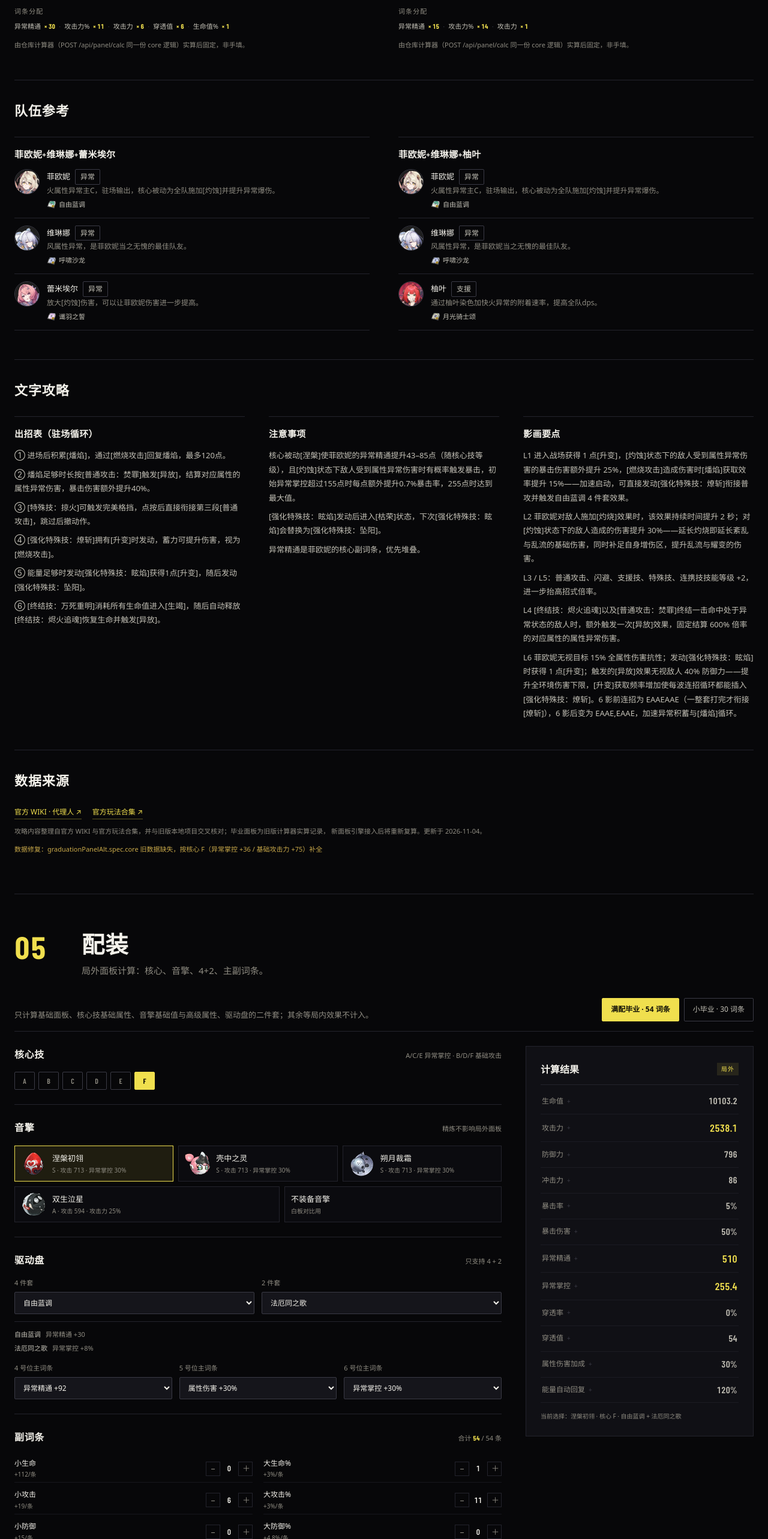
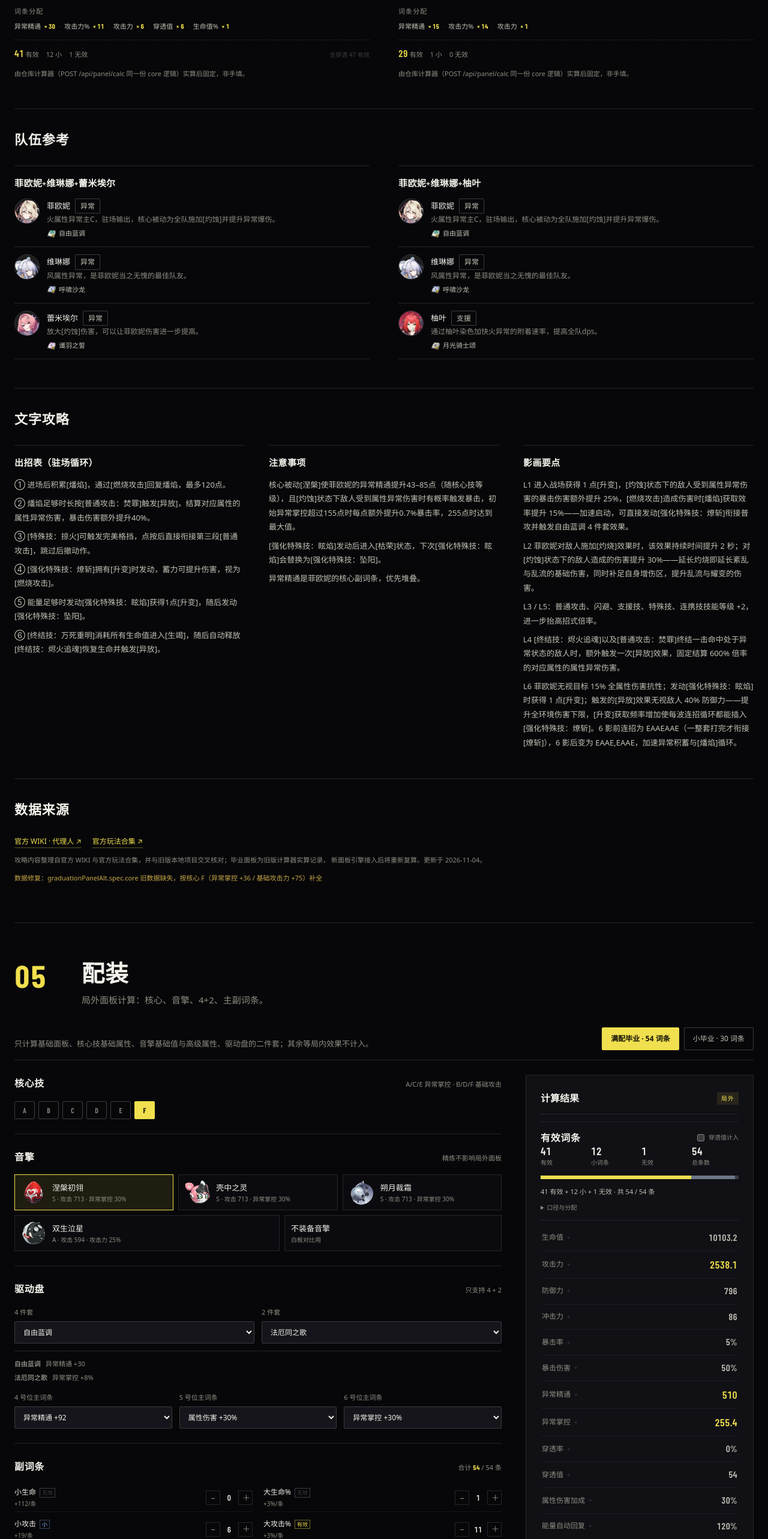
Before and after one commit to telmass/ZenlessSolution, a Vue app: page /agents/phoenix in a window 1280 px wide. Shown: the part 7935-10501 px from the top of the page at 60% size. Built offline with nearby package versions, Linux system fonts and the light colour scheme.

Commit message:
feat: M5 有效词条口径与配装面板

```diff
--- a/src/components/GuideSection.vue
+++ b/src/components/GuideSection.vue
@@ -3,6 +3,7 @@ import { computed } from 'vue'
 import type { Agent, GuideGraduation } from '@/types/agent'
 import { media } from '@/lib/media'
 import RichText from '@/components/RichText.vue'
+import { analyzeSubstats, PHOENIX_PROFILE } from '@/core/substats'
 
 const props = defineProps<{ agent: Agent }>()
 
@@ -45,11 +46,28 @@ const buildRows = (graduation: GuideGraduation) =>
 const effectiveCount = computed(() => {
   const spec = guide.value.graduation?.spec
   if (!spec?.subStats) return null
-  const effective = new Set(['am', 'anomaly_proficiency', 'atk_pct'])
-  return spec.subStats
-    .filter((item) => effective.has(item.id))
-    .reduce((total, item) => total + item.count, 0)
+  return analyzeSubstats(graduationCounts(spec.subStats), PHOENIX_PROFILE, {
+    budget: spec.budget,
+  }).effective
 })
+
+const SUBSTAT_ID_MAP: Record<string, string> = {
+  am: 'anomaly_proficiency',
+  pen_val: 'pen_value',
+}
+
+function graduationCounts(subStats: { id: string; count: number }[]) {
+  return Object.fromEntries(
+    subStats.map((item) => [SUBSTAT_ID_MAP[item.id] ?? item.id, item.count]),
+  )
+}
+
+function graduationAnalysis(item: GuideGraduation, includePenValue = false) {
+  return analyzeSubstats(graduationCounts(item.spec.subStats ?? []), PHOENIX_PROFILE, {
+    includePenValue,
+    budget: item.spec.budget,
+  })
+}
 
 function graduationLabel(item: GuideGraduation): string {
   const budget = item.spec.budget
@@ -215,6 +233,14 @@ function graduationLabel(item: GuideGraduation): string {
                 <b class="num">× {{ sub.count }}</b>
               </li>
             </ul>
+          </div>
+          <div class="graduation__effective">
+            <span><b class="num">{{ graduationAnalysis(item).effective }}</b> 有效</span>
+            <span>{{ graduationAnalysis(item).small }} 小</span>
+            <span>{{ graduationAnalysis(item).invalid }} 无效</span>
+            <em v-if="graduationAnalysis(item, true).effective !== graduationAnalysis(item).effective">
+              含穿透 {{ graduationAnalysis(item, true).effective }} 有效
+            </em>
           </div>
           <p class="graduation__note">{{ item.note }}</p>
         </article>
@@ -658,8 +684,7 @@ function graduationLabel(item: GuideGraduation): string {
   border-top: 1px solid var(--line);
 }
 
-.graduation__head {
-  display: flex;
+.graduation__head {  display: flex;
   align-items: center;
   justify-content: space-between;
   gap: var(--s3);
@@ -744,6 +769,32 @@ function graduationLabel(item: GuideGraduation): string {
 .graduation__subs li b {
   margin-left: 3px;
   color: var(--accent);
+}
+
+.graduation__effective {
+  display: flex;
+  flex-wrap: wrap;
+  align-items: baseline;
+  gap: 4px 12px;
+  margin-top: var(--s3);
+  padding-top: var(--s2);
+  border-top: 1px dashed var(--line);
+  color: var(--muted);
+  font-size: var(--fs-11);
+}
+
+.graduation__effective b {
+  color: var(--accent);
+  font-family: var(--font-display);
+  font-size: var(--fs-16);
+  font-weight: 600;
+}
+
+.graduation__effective em {
+  margin-left: auto;
+  color: var(--line-strong);
+  font-size: 10px;
+  font-style: normal;
 }
 
 .graduation__note {
--- a/src/components/PanelSection.vue
+++ b/src/components/PanelSection.vue
@@ -6,6 +6,7 @@ import { computePanel } from '@/core/panel/compute'
 import { engines, mainStatsFor, sets, STAT_LABELS, STAT_UNITS, substats } from '@/core/panel/data'
 import { formatStat } from '@/core/panel/format'
 import { coreBonusFor, graduation54, presets, type BuildSpec } from '@/core/panel/presets'
+import { analyzeSubstats, PHOENIX_PROFILE } from '@/core/substats'
 import { media } from '@/lib/media'
 
 const props = defineProps<{ agent: Agent }>()
@@ -19,6 +20,26 @@ const spec = reactive<BuildSpec>({
 })
 
 const expanded = ref<StatId | null>(null)
+const includePenValue = ref(false)
+
+const effective = computed(() =>
+  analyzeSubstats(spec.substats, PHOENIX_PROFILE, {
+    includePenValue: includePenValue.value,
+    budget: spec.budget || 54,
+  }),
+)
+
+function tierFor(id: string) {
+  const row = effective.value.rows.find((item) => item.id === id)
+  if (row) return row.tier
+  if (PHOENIX_PROFILE.effective.includes(id)) return 'effective'
+  if (PHOENIX_PROFILE.small.includes(id)) return 'small'
+  return 'invalid'
+}
+
+function tierLabel(id: string) {
+  return { effective: '有效', small: '小', invalid: '无效' }[tierFor(id)]
+}
 
 function applyPreset(preset: BuildSpec) {
   spec.id = preset.id
@@ -197,6 +218,7 @@ const keyStats: StatId[] = ['atk', 'anomalyProficiency', 'anomalyMastery']
             <div v-for="rule in substats" :key="rule.id" class="sub">
               <div class="sub__label">
                 <b>{{ rule.label }}</b>
+                <em class="sub__tier" :class="`sub__tier--${tierFor(rule.id)}`">{{ tierLabel(rule.id) }}</em>
                 <small>+{{ rule.value }}{{ rule.kind === 'pct' ? '%' : '' }}/条</small>
               </div>
               <div class="stepper">
@@ -214,6 +236,72 @@ const keyStats: StatId[] = ['atk', 'anomalyProficiency', 'anomalyMastery']
           <h3>计算结果</h3>
           <span class="result__tag">局外</span>
         </header>
+
+        <section class="result__effective">
+          <header class="effective__head">
+            <h4>有效词条</h4>
+            <label class="effective__toggle">
+              <input v-model="includePenValue" type="checkbox" />
+              穿透值计入
+            </label>
+          </header>
+
+          <div class="effective__nums">
+            <div>
+              <b class="num">{{ effective.effective }}</b>
+              <span>有效</span>
+            </div>
+            <div>
+              <b class="num">{{ effective.small }}</b>
+              <span>小词条</span>
+            </div>
+            <div>
+              <b class="num">{{ effective.invalid }}</b>
+              <span>无效</span>
+            </div>
+            <div>
+              <b class="num">{{ effective.total }}</b>
+              <span>总条数</span>
+            </div>
+          </div>
+
+          <div class="effective__bar" aria-hidden="true">
+            <span
+              class="effective__bar-effective"
+              :style="{ width: `${(effective.effective / Math.max(1, effective.total)) * 100}%` }"
+            ></span>
+            <span
+              class="effective__bar-small"
+              :style="{ width: `${(effective.small / Math.max(1, effective.total)) * 100}%` }"
+            ></span>
+            <span
+              class="effective__bar-invalid"
+              :style="{ width: `${(effective.invalid / Math.max(1, effective.total)) * 100}%` }"
+            ></span>
+          </div>
+
+          <p class="effective__note">
+            {{ effective.effective }} 有效 + {{ effective.small }} 小 + {{ effective.invalid }} 无效 · 共
+            {{ effective.total }} / {{ effective.budget }} 条
+          </p>
+          <p v-if="effective.overBudget" class="effective__warn">
+            超出 {{ effective.budget }} 条预算
+          </p>
+
+          <details class="effective__detail">
+            <summary>口径与分配</summary>
+            <ul>
+              <li v-for="row in effective.rows" :key="row.id">
+                <span>{{ row.label }} × {{ row.rolls }}</span>
+                <em :class="`sub__tier--${row.tier}`">{{ tierLabel(row.id) }}</em>
+              </li>
+            </ul>
+            <p>
+              有效：异常精通、攻击力%；小词条：攻击力、穿透值；其余无效。穿透值可切换计入有效。该口径只用于展示，
+              不进入面板或伤害计算。
+            </p>
+          </details>
+        </section>
 
         <div class="result__stats">
           <button
@@ -509,8 +597,11 @@ const keyStats: StatId[] = ['atk', 'anomalyProficiency', 'anomalyMastery']
 }
 
 .sub__label {
-  display: flex;
-  flex-direction: column;
+  display: grid;
+  grid-template-columns: auto auto;
+  justify-content: start;
+  align-items: baseline;
+  column-gap: 6px;
 }
 
 .sub__label b {
@@ -518,7 +609,31 @@ const keyStats: StatId[] = ['atk', 'anomalyProficiency', 'anomalyMastery']
   font-weight: 500;
 }
 
+.sub__tier {
+  padding: 0 3px;
+  border: 1px solid var(--line-strong);
+  color: var(--muted);
+  font-size: 9px;
+  font-style: normal;
+  line-height: 1.5;
+}
+
+.sub__tier--effective {
+  border-color: rgba(240, 223, 78, 0.45);
+  color: var(--accent);
+}
+
+.sub__tier--small {
+  border-color: rgba(143, 183, 255, 0.35);
+  color: #8fb7ff;
+}
+
+.sub__tier--invalid {
+  color: var(--line-strong);
+}
+
 .sub__label small {
+  grid-column: 1 / -1;
   color: var(--muted);
   font-size: 10px;
 }
@@ -625,6 +740,133 @@ const keyStats: StatId[] = ['atk', 'anomalyProficiency', 'anomalyMastery']
   background: var(--accent-soft);
 }
 
+.result__effective {
+  margin: var(--s3) 0 var(--s2);
+  padding: var(--s3) 0;
+  border-top: 1px solid var(--line);
+  border-bottom: 1px solid var(--line);
+}
+
+.effective__head {
+  display: flex;
+  align-items: center;
+  justify-content: space-between;
+  gap: var(--s3);
+}
+
+.effective__head h4 {
+  font-family: var(--font-display);
+  font-size: var(--fs-16);
+  font-weight: 600;
+  letter-spacing: 0.04em;
+}
+
+.effective__toggle {
+  display: flex;
+  align-items: center;
+  gap: 4px;
+  color: var(--muted);
+  font-size: 10px;
+  cursor: pointer;
+}
+
+.effective__toggle input {
+  width: 12px;
+  height: 12px;
+  accent-color: var(--accent);
+}
+
+.effective__bar {
+  display: flex;
+  height: 6px;
+  margin: var(--s3) 0;
+  background: var(--line);
+}
+
+.effective__bar-effective {
+  background: var(--accent);
+}
+
+.effective__bar-small {
+  background: #6d7688;
+}
+
+.effective__bar-invalid {
+  background: var(--line-strong);
+}
+
+.effective__nums {
+  display: grid;
+  grid-template-columns: repeat(4, minmax(0, 1fr));
+  gap: 6px;
+}
+
+.effective__nums b {
+  display: block;
+  color: var(--text);
+  font-family: var(--font-display);
+  font-size: var(--fs-22);
+  font-weight: 600;
+  line-height: 1;
+}
+
+.result__effective .effective__nums b {
+  font-size: var(--fs-18);
+}
+
+.effective__nums span {
+  display: block;
+  margin-top: 2px;
+  color: var(--muted);
+  font-size: 10px;
+}
+
+.effective__note {
+  margin-top: var(--s2);
+  color: var(--text-2);
+  font-size: var(--fs-11);
+}
+
+.effective__warn {
+  margin-top: 2px;
+  color: var(--danger);
+  font-size: var(--fs-11);
+}
+
+.effective__detail {
+  margin-top: var(--s2);
+}
+
+.effective__detail summary {
+  color: var(--muted);
+  font-size: 10px;
+  cursor: pointer;
+}
+
+.effective__detail ul {
+  display: grid;
+  gap: 3px;
+  margin: var(--s2) 0;
+}
+
+.effective__detail li {
+  display: flex;
+  justify-content: space-between;
+  gap: 8px;
+  color: var(--muted);
+  font-size: 10px;
+}
+
+.effective__detail em {
+  font-style: normal;
+}
+
+.effective__detail p {
+  color: var(--muted);
+  font-size: 10px;
+  line-height: 1.6;
+}
+
 .result__sources {
   margin-top: 10px;
   padding: 12px;
--- /dev/null
+++ b/src/core/substats/index.ts
@@ -0,0 +1,97 @@
+import { substats } from '@/core/panel/data'
+import type { SubStatRule } from '@/core/panel/types'
+
+export type SubstatTier = 'effective' | 'small' | 'invalid'
+
+export interface SubstatProfile {
+  effective: string[]
+  small: string[]
+}
+
+export interface SubstatCountRow {
+  id: string
+  label: string
+  rolls: number
+  tier: SubstatTier
+  rule: SubStatRule
+}
+
+export interface SubstatAnalysis {
+  rows: SubstatCountRow[]
+  effective: number
+  small: number
+  invalid: number
+  total: number
+  budget: number
+  overBudget: boolean
+  includePenValue: boolean
+}
+
+/**
+ * 41 有效 + 12 小 + 1 无效 的展示白名单。
+ *
+ * 仅用于图鉴/配装的展示与高亮；禁止进入面板、伤害或优化权重。
+ */
+export const PHOENIX_PROFILE: SubstatProfile = {
+  effective: ['anomaly_proficiency', 'atk_pct'],
+  small: ['atk_flat', 'pen_value'],
+}
+
+/**
+ * 单件驱动盘的词条数 = 存储值 / S 级单条步长。
+ * 必须是 1–6 的整数；不满足则返回 null（不猜测）。
+ */
+export function countRolls(value: number, step: number): number | null {
+  if (step <= 0) return null
+  const ratio = value / step
+  const rolls = Math.round(ratio)
+  if (Math.abs(ratio - rolls) > 1e-6) return null
+  if (rolls < 1 || rolls > 6) return null
+  return rolls
+}
+
+export function analyzeSubstats(
+  counts: Record<string, number>,
+  profile: SubstatProfile = PHOENIX_PROFILE,
+  options: { includePenValue?: boolean; budget?: number } = {},
+): SubstatAnalysis {
+  const includePenValue = options.includePenValue ?? false
+  const budget = options.budget ?? 54
+  const effective = new Set(profile.effective)
+  const small = new Set(profile.small)
+
+  const rows: SubstatCountRow[] = []
+  let effectiveTotal = 0
+  let smallTotal = 0
+  let invalidTotal = 0
+
+  for (const rule of substats) {
+    const rolls = Math.max(0, counts[rule.id] ?? 0)
+    if (rolls === 0) continue
+
+    let tier: SubstatTier = 'invalid'
+    if (effective.has(rule.id) || (includePenValue && rule.id === 'pen_value')) {
+      tier = 'effective'
+      effectiveTotal += rolls
+    } else if (small.has(rule.id)) {
+      tier = 'small'
+      smallTotal += rolls
+    } else {
+      invalidTotal += rolls
+    }
+
+    rows.push({ id: rule.id, label: rule.label, rolls, tier, rule })
+  }
+
+  const total = effectiveTotal + smallTotal + invalidTotal
+  return {
+    rows,
+    effective: effectiveTotal,
+    small: smallTotal,
+    invalid: invalidTotal,
+    total,
+    budget,
+    overBudget: total > budget,
+    includePenValue,
+  }
+}
```
Also changed, not shown: 4 other files (tests, documents, lock files or other folders).
